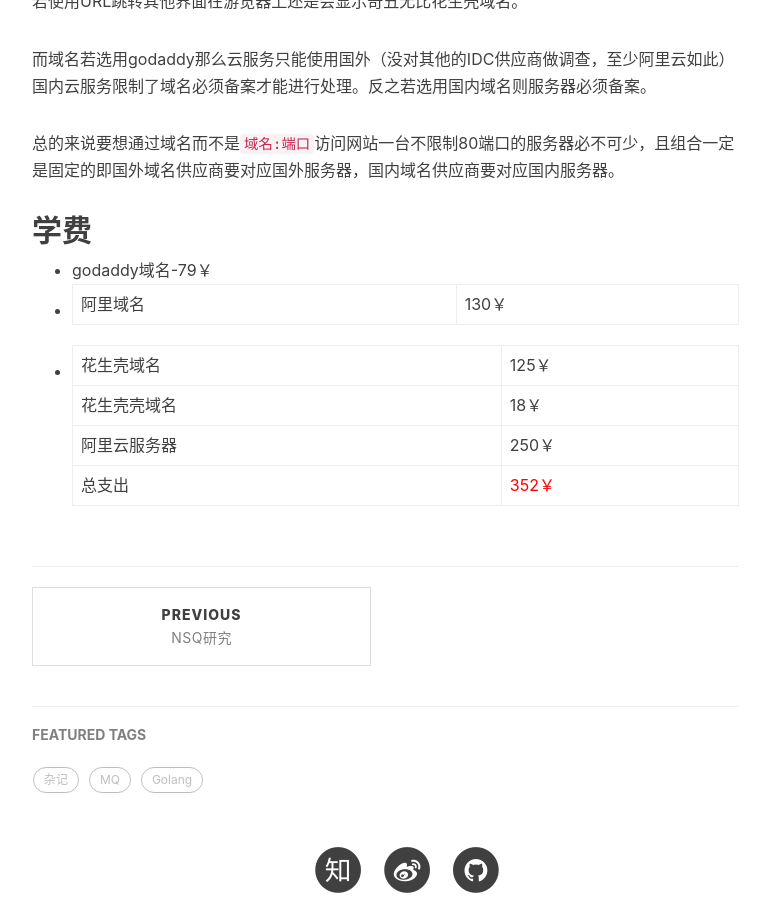
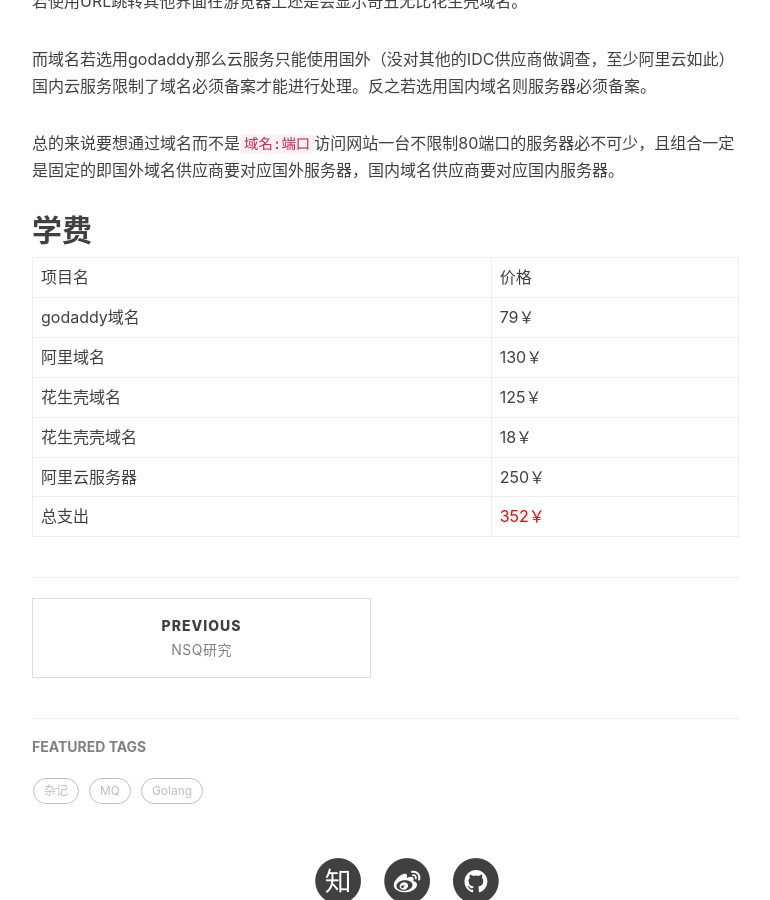
Before and after one commit to dashen19930328/lucifdch.github.io, a Jekyll site: the page built from _posts/2016-03-22-解决国内坑爹国策搭建个人网站方案.md, in a window 1280 px wide and 900 px high, scrolled down 1680 px. Shown: the whole window, without its empty margins (233-1003 px from the left). Built offline with Jekyll 4.4.1, drawn with Linux system fonts in a browser that asks for light colours; nearby versions of some CDN libraries; comment, search, counter and statistics services are not loaded.

Commit message:
更改tabel格式

```diff
--- a/_posts/2016-03-22-解决国内坑爹国策搭建个人网站方案.md
+++ b/_posts/2016-03-22-解决国内坑爹国策搭建个人网站方案.md
@@ -41,9 +41,11 @@
 总的来说要想通过域名而不是`域名:端口`访问网站一台不限制80端口的服务器必不可少，且组合一定是固定的即国外域名供应商要对应国外服务器，国内域名供应商要对应国内服务器。
 
 ## 学费
-* godaddy域名-79￥
-* 阿里域名 |130￥|
-* 花生壳域名| 125￥|
+
+项目名|价格
+godaddy域名|79￥
+阿里域名 |130￥|
+花生壳域名| 125￥|
 花生壳壳域名 |18￥|
 阿里云服务器 |250￥|
 总支出 | <font color='red'>352￥<font>
```
